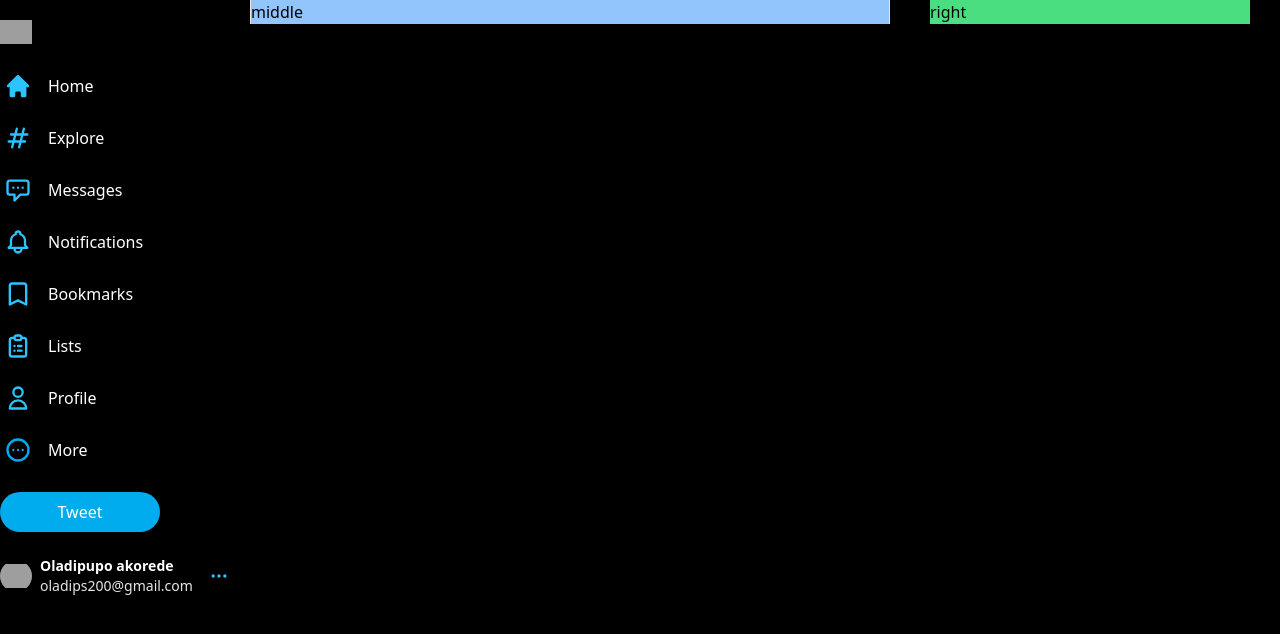
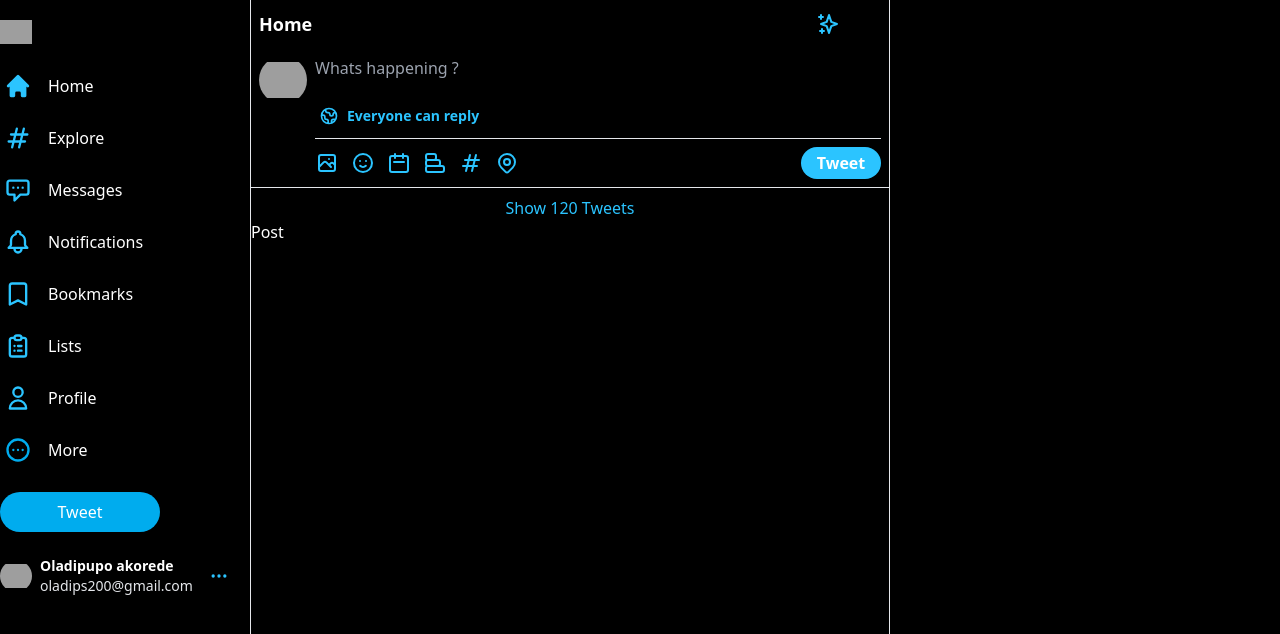
Before and after one commit to oladips772/twitter-clone-nextjs, a Next.js app: page / in a window 1280 px wide. Shown: the top 634 px of the page. Built offline with nearby package versions, Linux system fonts and the light colour scheme; grey boxes are pictures that could not be loaded.

Commit message:
finshed designing the feed-post-header for input

```diff
--- a/src/components/Feed.js
+++ b/src/components/Feed.js
@@ -1,17 +1,18 @@
 /** @format */
 import React from "react";
+import Posts from "./Posts";
 import Sidebar from "./Sidebar";
 
 function Feed() {
   return (
-    <div className="grid grid-cols-4 max-w-7xl mx-auto ">
+    <div className="grid grid-cols-4 max-w-7xl mx-auto h-[100vh]">
       <section className="col-span-1 fixed top-5 h-full pr-1">
         <Sidebar />
       </section>
-      <section className="col-span-2 bg-blue-300 border-l border-r h-full ml-[250px] w-full">
-        <h1>middle</h1>
+      <section className="col-span-2 border-l border-r h-full ml-[250px] w-full">
+        <Posts />
       </section>
-      <section className="bg-green-400 col-span-1 ml-[290px] w-full">
+      <section className="col-span-1 ml-[290px] w-full">
         <h1>right</h1>
       </section>
     </div>
--- a/src/components/Posts.js
+++ b/src/components/Posts.js
@@ -0,0 +1,73 @@
+/** @format */
+import React from "react";
+import {
+  SparklesIcon,
+  GlobeIcon,
+  PhotographIcon,
+  EmojiHappyIcon,
+  CalendarIcon,
+  ChartBarIcon,
+  LocationMarkerIcon,
+  HashtagIcon,
+} from "@heroicons/react/outline";
+import Post from "../shared/Post";
+
+function Posts() {
+  return (
+    <div className="pt-2">
+      {/* posts header */}
+      <div className="flex justify-between items-center h-12 fixed top-0 w-[46%] bg-black">
+        <h2 className="text-white text-lg font-bold ml-2">Home</h2>
+        <SparklesIcon className="h-6 text-[#2bc4ff] cursor-pointer" />
+      </div>
+      {/* tweeting div */}
+      <div className="mt-12 mx-2 flex">
+        <img
+          alt
+          src="https://media-exp1.licdn.com/dms/image/C4E03AQFOfPu93n6Kxw/profile-displayphoto-shrink_100_100/0/1632301101571?e=1648684800&v=beta&t=ixFggKFL60XV1npTtrk9PQnKH6ApktyZ-XF1n3mxF_4"
+          className=" h-12 w-12 rounded-full object-contain mr-2"
+        />{" "}
+        {/* tweeting input div */}
+        <div className="flex-1">
+          <div className="w-full">
+            <textarea
+              placeholder="Whats happening ?"
+              className="max-h-[40px] w-[550px] bg-black text-white outline-none border-none resize-none"
+            />
+            <div className="flex items-center space-x-2 cursor-pointer hover:bg-[#526369] rounded-2xl w-[170px] p-1">
+              <GlobeIcon className="text-[#2bc4ff] h-5" />
+              <p className="text-[#2bc4ff] text-sm font-bold">
+                Everyone can reply
+              </p>
+            </div>
+          </div>
+          {/* all buttons div */}
+          <div className="flex items-center space-x-2 border-t mt-2 pt-2 -mb-2">
+            <div className="flex items-center space-x-3 flex-1">
+              <PhotographIcon className="h-6 cursor-pointer text-[#2bc4ff]" />
+              <EmojiHappyIcon className="h-6 cursor-pointer text-[#2bc4ff]" />
+              <CalendarIcon className="h-6 cursor-pointer text-[#2bc4ff]" />
+              <ChartBarIcon className="h-6 cursor-pointer text-[#2bc4ff] rotate-90" />
+              <HashtagIcon className="h-6 cursor-pointer text-[#2bc4ff]" />
+              <LocationMarkerIcon className="h-6 w-6 cursor-pointer text-[#2bc4ff]" />
+            </div>
+            <button className="text-white p-1 rounded-2xl bg-[#2bc4ff] w-[80px] font-bold">
+              Tweet
+            </button>
+          </div>
+        </div>
+      </div>
+      {/* end of of tweeing div */}
+      {/* show all 120 tweets */}
+      <div className="mt-4 border-t pt-2 flex justify-center items-center">
+        <h4 className="text-[#2bc4ff] cursor-pointer">Show 120 Tweets</h4>
+      </div>
+      {/* end of all posts header */}
+      <div>
+        <Post />
+      </div>
+    </div>
+  );
+}
+
+export default Posts;
--- /dev/null
+++ b/src/shared/Post.js
@@ -0,0 +1,14 @@
+/** @format */
+import React from "react";
+
+function Post() {
+  return (
+    <div>
+      <div>
+        <h1 className="text-white">Post</h1>
+      </div>
+    </div>
+  );
+}
+
+export default Post;
```
